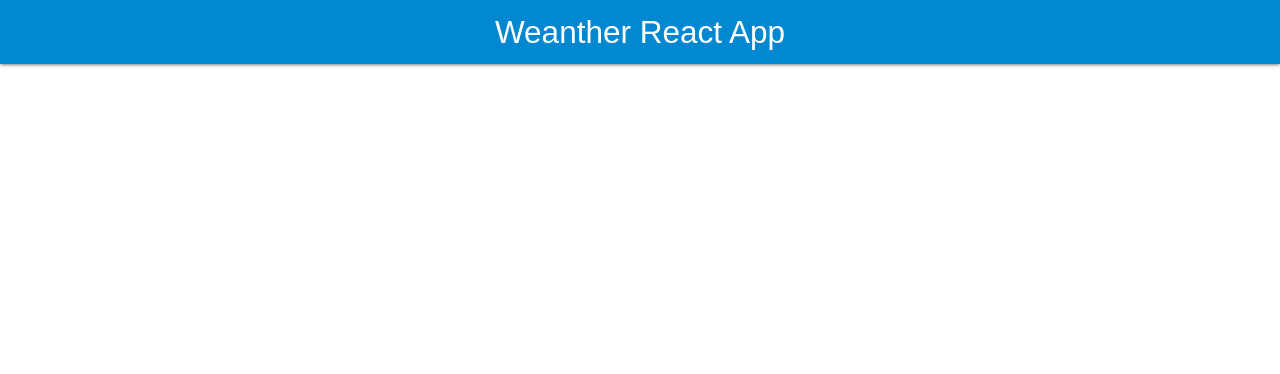
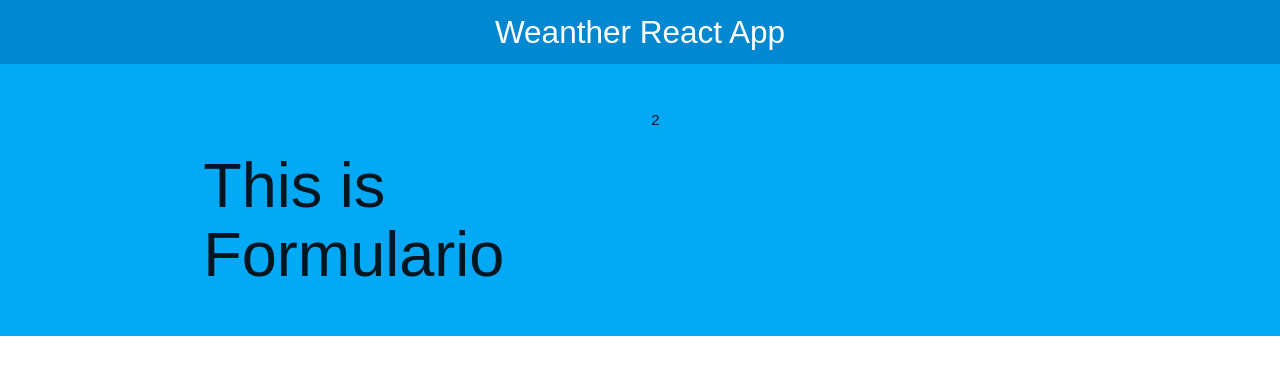
Before and after one commit to xaviacu13/Weather-app, a React (Create React App) app: page / in a window 1280 px wide. Shown: the top 374 px of the page. Built offline with nearby package versions, Linux system fonts and the light colour scheme.

Commit message:
add formulario component

```diff
--- a/src/App.js
+++ b/src/App.js
@@ -1,11 +1,26 @@
 import React from 'react';
 import Header from './components/Header';
+import Formulario from './components/Formulario';
 
 function App() {
   return (
-  <Header
-    title='Weanther React App'
-  />
+    <>
+      <Header
+        title='Weanther React App'
+      />
+      <div className="contenedor-form">
+        <div className="container">
+          <div className="row">
+            <div className="col m6 s12">
+              <Formulario />
+            </div>
+            <div className="col m6 s12">
+              2
+            </div>
+          </div>
+        </div>
+      </div>
+    </>
  );
 }
 
--- /dev/null
+++ b/src/components/Formulario.js
@@ -0,0 +1,9 @@
+import React from 'react';
+
+const Formulario = () => {
+  return (
+    <h1>This is Formulario</h1>
+   );
+}
+
+export default Formulario;
```
